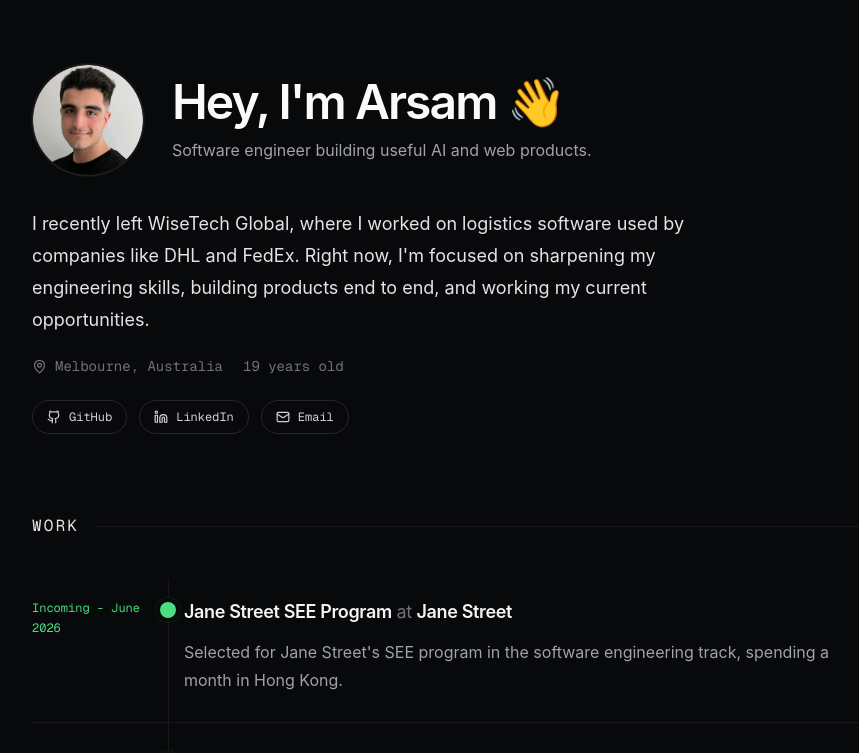
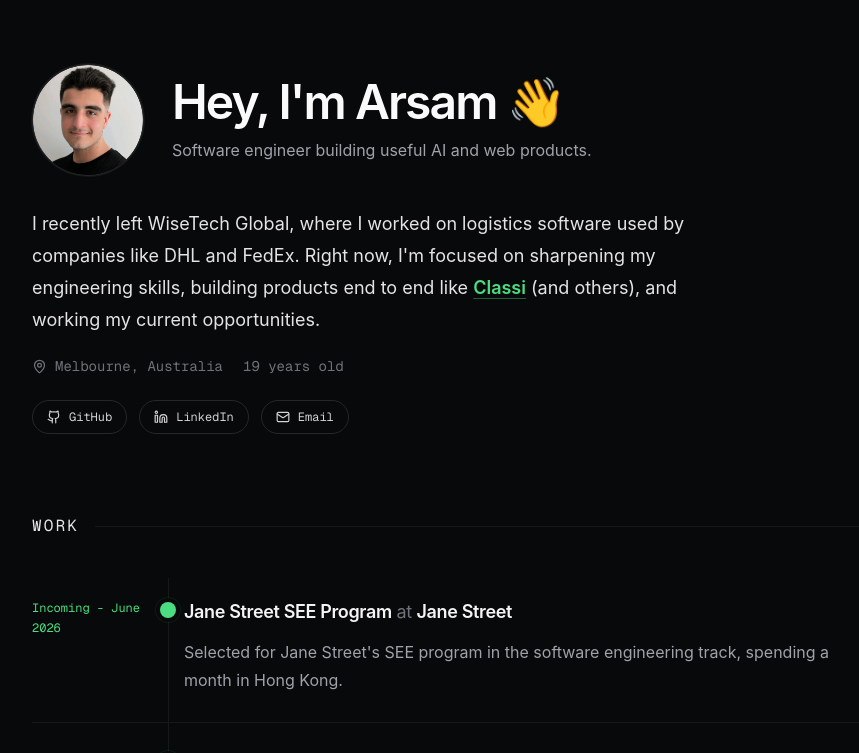
Before and after one commit to Arsam-Abbaszadeh/personal-portfolio-website, a React (Vite) app: page / in a window 1280 px wide. Shown: the top 753 px of the page, without its empty margins (184-1043 px from the left). Built offline with nearby package versions, Linux system fonts and the light colour scheme.

Commit message:
Change personal description slightly.

```diff
--- a/src/App.tsx
+++ b/src/App.tsx
@@ -41,12 +41,28 @@
 }
 
 function RichText({ text }: { text: string }) {
-  return text.split(/(\*\*[^*]+\*\*)/g).map((part, index) => {
+  return text.split(/(\*\*[^*]+\*\*|\[[^\]]+\]\([^)]+\))/g).map((part, index) => {
     if (part.startsWith("**") && part.endsWith("**")) {
       return (
         <strong key={`${part}-${index}`} className="font-semibold text-zinc-200">
           {part.slice(2, -2)}
         </strong>
+      );
+    }
+
+    const linkMatch = part.match(/^\[([^\]]+)\]\(([^)]+)\)$/);
+    if (linkMatch) {
+      const [, label, href] = linkMatch;
+      return (
+        <a
+          key={`${href}-${index}`}
+          href={href}
+          target="_blank"
+          rel="noreferrer"
+          className="font-semibold text-accent underline decoration-accent/40 underline-offset-4 transition hover:text-accent-soft"
+        >
+          {label}
+        </a>
       );
     }
 
@@ -77,7 +93,9 @@
         </div>
 
         <div className="mt-8 max-w-2xl space-y-5">
-          <p className="text-lg leading-8 text-zinc-200">{profile.bio}</p>
+          <p className="text-lg leading-8 text-zinc-200">
+            <RichText text={profile.bio} />
+          </p>
           <div className="flex flex-wrap gap-x-5 gap-y-3 font-mono text-sm text-zinc-500">
             <span className="inline-flex items-center gap-2">
               <MapPin size={15} />
--- a/src/content.ts
+++ b/src/content.ts
@@ -38,7 +38,7 @@
   tagline: "Software engineer building useful AI and web products.",
   image: "/profile-image.png",
   bio:
-    "I recently left WiseTech Global, where I worked on logistics software used by companies like DHL and FedEx. Right now, I'm focused on sharpening my engineering skills, building products end to end, and working my current opportunities.",
+    "I recently left WiseTech Global, where I worked on logistics software used by companies like DHL and FedEx. Right now, I'm focused on sharpening my engineering skills, building products end to end like [Classi](https://tryclassi.com) (and others), and working my current opportunities.",
 };
 
 export const links: LinkItem[] = [
```
